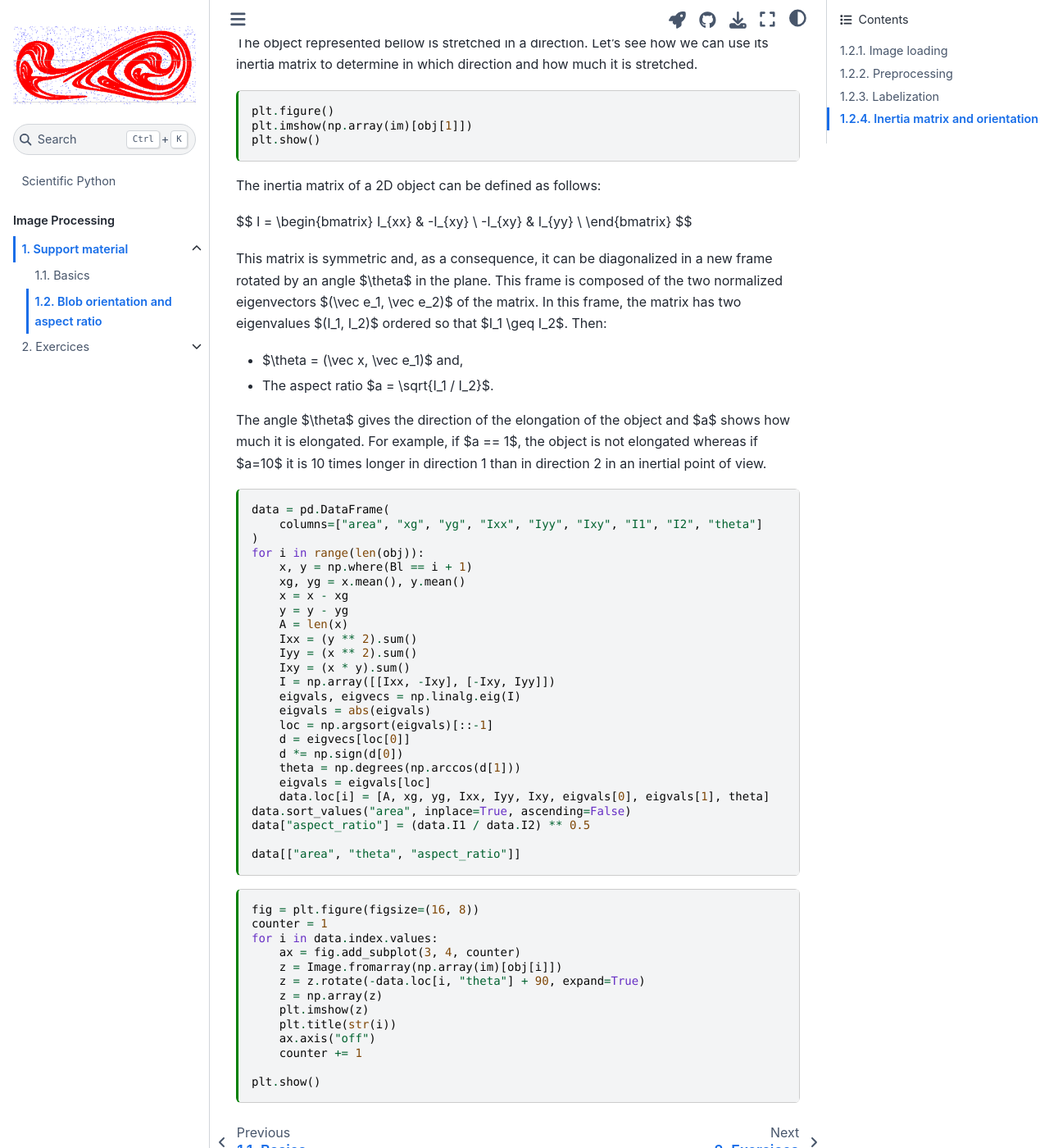
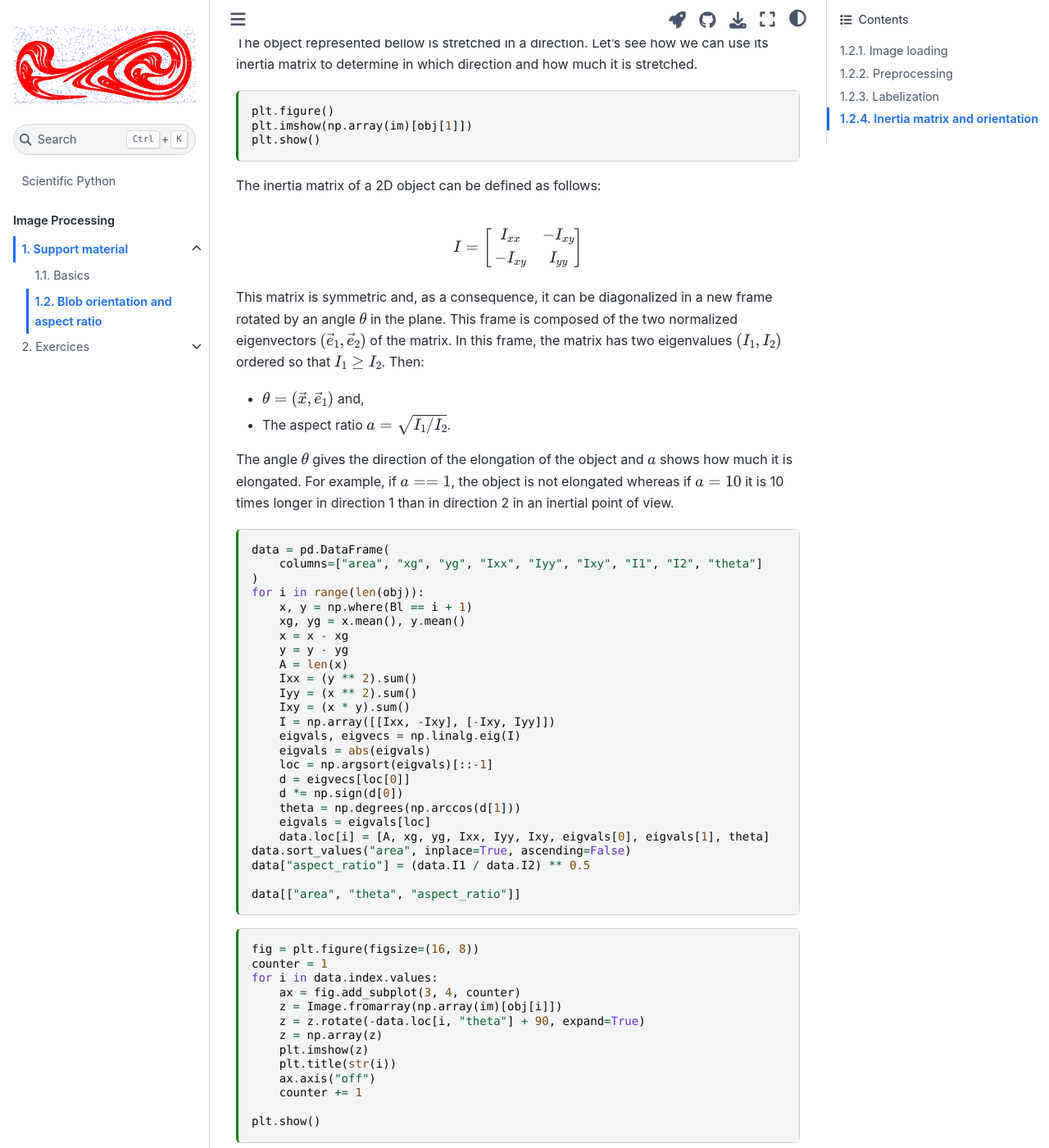
Before and after one commit to symmeHub/positron, a Jupyter Book: the page built from book/image_processing/support_material/blob_orientation.ipynb, in a window 1280 px wide and 1400 px high, scrolled down 2653 px. Shown: the whole window at 82% size. Built offline with Jupyter Book 1.0.4 settings and Sphinx 7.4.7 and the Sphinx Book theme 1.1.4, drawn with Linux system fonts in a browser that asks for light colours; some of the changed lines change nothing that is shown; some of the changed text lies outside the part shown.

Commit message:
enhance _config.yml

```diff
--- a/book/_config.yml
+++ b/book/_config.yml
@@ -1,17 +1,39 @@
+#######################################################################################
 # Book settings
 # Learn more at https://jupyterbook.org/customize/config.html
 
-title: "POSITRON: PythOn for Science In The Reblochon cOuNtry"
-author: Ludovic Charleux, Emile Roux, Thibault Goyallon, Christian Elmo, Giovanni Feverati, Camille Saint-Martin
+title: "POSITRON: PythOn for Science In The Reblochon cOuNtry" # The title of the book. Will be placed in the left navbar.
+author: Ludovic Charleux, Emile Roux, Thibault Goyallon, Christian Elmo, Giovanni Feverati, Camille Saint-Martin # The author of the book
+copyright                   : "2022"  # Copyright year to be placed in the footer
 logo: logo.png
+# # Patterns to skip when building the book. Can be glob-style (e.g. "*skip.ipynb")
+# exclude_patterns            : [_build, Thumbs.db, .DS_Store, "**.ipynb_checkpoints"]
+# # Auto-exclude files not in the toc
+# only_build_toc_files        : false
 
+
+#######################################################################################
+# Execution settings
 # Force re-execution of notebooks on each build.
 # See https://jupyterbook.org/content/execute.html
+
 execute:
-  execute_notebooks: force
+  execute_notebooks         : force  # Whether to execute notebooks at build time. Must be one of ("auto", "force", "cache", "off")
+  # cache                     : ""    # A path to the jupyter cache that will be used to store execution artifacts. Defaults to `_build/.jupyter_cache/`
+  # exclude_patterns          : []    # A list of patterns to *skip* in execution (e.g. a notebook that takes a really long time)
+  # timeout                   : 30    # The maximum time (in seconds) each notebook cell is allowed to run.
+  # run_in_temp               : false # If `True`, then a temporary directory will be created and used as the command working directory (cwd),
+  #                                   # otherwise the notebook's parent directory will be the cwd.
+  # allow_errors              : false # If `False`, when a code cell raises an error the execution is stopped, otherwise all cells are always run.
+  # stderr_output             : show  # One of 'show', 'remove', 'remove-warn', 'warn', 'error', 'severe'
 
+#######################################################################################
+# LaTeX-specific settings
 # Define the name of the latex output file for PDF builds
+
 latex:
+  latex_engine              : pdflatex  # one of 'pdflatex', 'xelatex' (recommended for unicode), 'luatex', 'platex', 'uplatex'
+  use_jupyterbook_latex     : true # use sphinx-jupyterbook-latex for pdf builds as default
   latex_documents:
     targetname: book.tex
 
@@ -19,25 +41,58 @@
 bibtex_bibfiles:
   - references.bib
 
+
+#######################################################################################
+# Launch button settings
+
+launch_buttons:
+  notebook_interface        : classic  # The interface interactive links will activate ["classic", "jupyterlab"]
+  binderhub_url             : https://mybinder.org  # The URL of the BinderHub (e.g., https://mybinder.org)
+  jupyterhub_url            : "https://gpu-epu.univ-savoie.fr:8000"  # The URL of the JupyterHub (e.g., https://datahub.berkeley.edu)
+  thebe                     : false  # Add a thebe button to pages (requires the repository to run on Binder)
+  colab_url                 : "https://colab.research.google.com" # The URL of Google Colab (https://colab.research.google.com)
+
 # Information about where the book exists on the web
 repository:
   url: https://github.com/symmeHub/positron  # Online location of your book
   path_to_book: book  # Optional path to your book, relative to the repository root
   branch: master  # Which branch of the repository should be used when creating links (optional)
 
+
+#######################################################################################
+# HTML-specific settings
 # Add GitHub buttons to your book
 # See https://jupyterbook.org/customize/config.html#add-a-link-to-your-repository
 html:
-  use_issues_button: true
-  use_repository_button: true
+  favicon                   : ""  # A path to a favicon image
+  use_edit_page_button      : false  # Whether to add an "edit this page" button to pages. If `true`, repository information in repository: must be filled in
+  use_repository_button     : true  # Whether to add a link to your repository button
+  use_issues_button         : true  # Whether to add an "open an issue" button
+  use_multitoc_numbering    : true   # Continuous numbering across parts/chapters
+  extra_navbar              : Powered by <a href="https://jupyterbook.org">Jupyter Book</a>  # Will be displayed underneath the left navbar.
+  extra_footer              : ""  # Will be displayed underneath the footer.
+  google_analytics_id       : ""  # A GA id that can be used to track book views.
+  home_page_in_navbar       : true  # Whether to include your home page in the left Navigation Bar
+  baseurl                   : ""  # The base URL where your book will be hosted. Used for creating image previews and social links. e.g.: https://mypage.com/mybook/
+  comments:
+    hypothesis              : false
+    utterances              : false
 
-# Parsers
+
+#######################################################################################
+# Parse and render settings
 parse:
-  myst_enable_extensions:
-    # don't forget to list any other extensions you want enabled,
-    # including those that are enabled by default!
+  myst_enable_extensions:  # default extensions to enable in the myst parser. See https://myst-parser.readthedocs.io/en/latest/using/syntax-optional.html
+    # - amsmath
+    - colon_fence
+    # - deflist
+    - dollarmath
+    # - html_admonition
     - html_image
-
-launch_buttons:
-  jupyterhub_url: "https://gpu-epu.univ-savoie.fr:8000"
-  colab_url: "https://colab.research.google.com"
+    - linkify
+    # - replacements
+    # - smartquotes
+    - substitution
+    - tasklist
+  myst_url_schemes: [mailto, http, https] # URI schemes that will be recognised as external URLs in Markdown links
+  myst_dmath_double_inline: true  # Allow display math ($$) within an inline context
```
